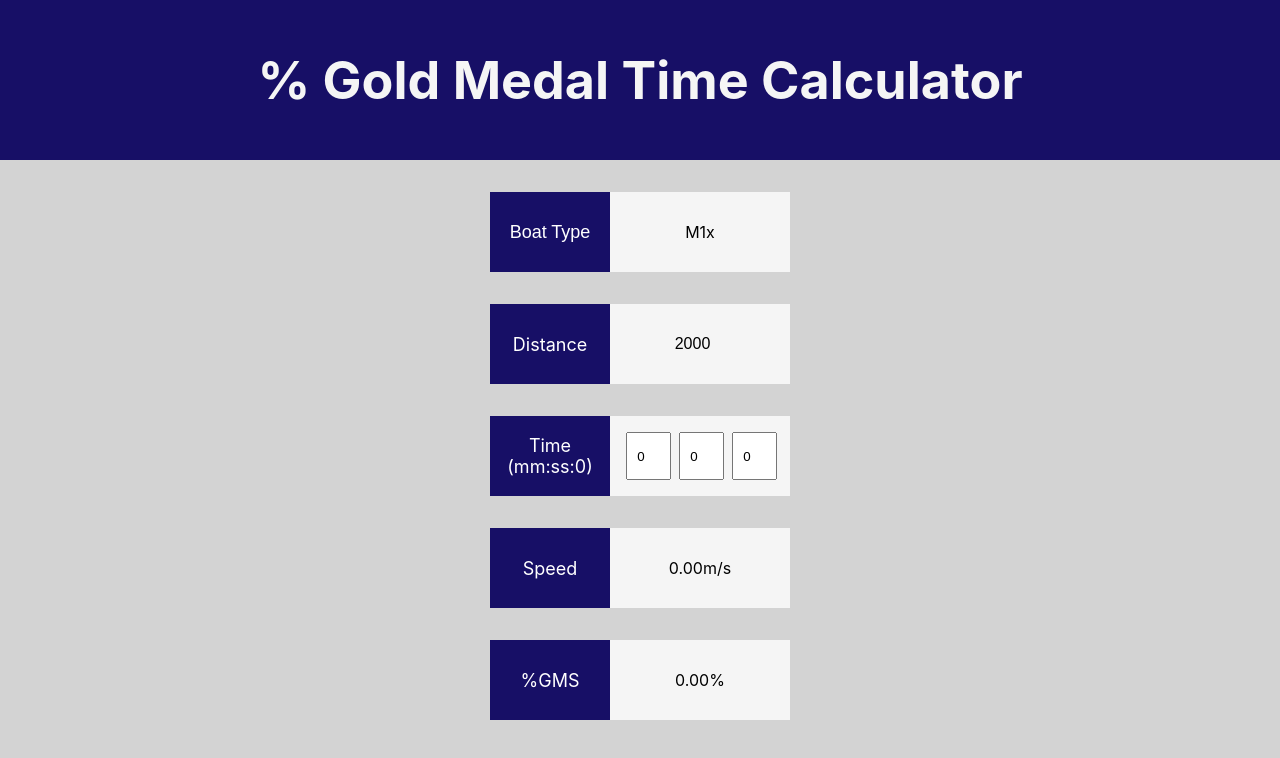
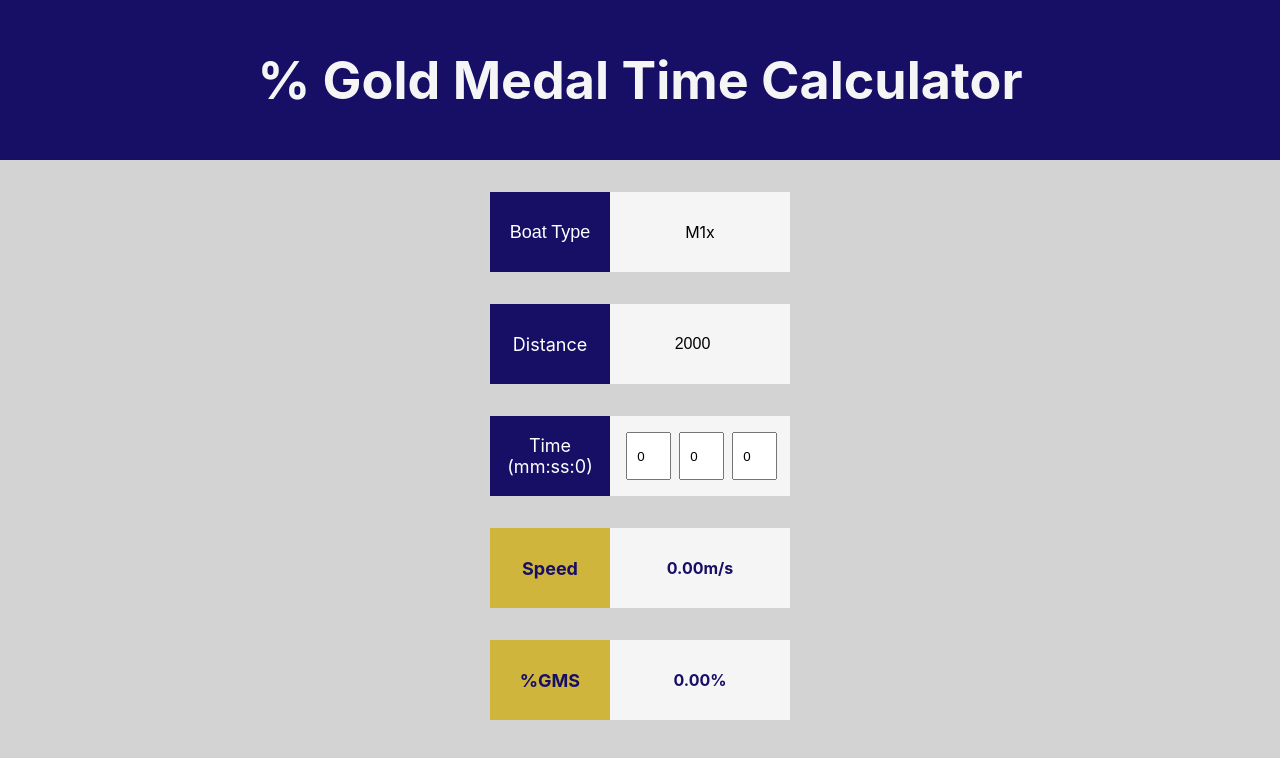
Before and after one commit to davekempsell/gold-medal-speed-calculator, a React (Create React App) app: page / in a window 1280 px wide. Shown: the top 758 px of the page. Built offline with nearby package versions, Linux system fonts and the light colour scheme.

Commit message:
primary and tertiary colors changed. Output labels changed to tertiary color

```diff
--- a/src/App.css
+++ b/src/App.css
@@ -1,7 +1,7 @@
 :root {
   --primary-color: rgb(23, 15, 102);
   --secondary-color: rgb(211, 211, 211);
-  --tertiary-color: rgb(72, 62, 166);
+  --tertiary-color: rgb(207, 181, 59);
   --label-width: 120px;
   --input-width: 180px;
 }
@@ -114,7 +114,7 @@ main {
 }
 
 .dropdown:hover .dropbtn {
-  background-color: var(--tertiary-color);
+  background-color: rgba(24, 15, 102, 0.69);
 }
 
 .label {
@@ -171,6 +171,21 @@ main {
   text-align: center;
 }
 
+.output-label {
+  display: flex;
+  flex-direction: column;
+  justify-content: center;
+  background-color: var(--tertiary-color);
+  text-align: center;
+  color: var(--primary-color);
+  font-weight: bold;
+  padding-left: 1rem;
+  padding-right: 1rem;
+  font-size: calc(10px + 1vh);
+  border: none;
+  width: var(--label-width);
+}
+
 .speed {
   display: flex;
   flex-direction: row;
@@ -184,6 +199,8 @@ main {
   justify-content: center;
   padding: 1rem;
   background-color: whitesmoke;
+  color: var(--primary-color);
+  font-weight: bold;
   font-size: calc(8px + 1vh);
   height: 100%;
   width: var(--input-width);
@@ -202,6 +219,8 @@ main {
   justify-content: center;
   padding: 1rem;
   background-color: whitesmoke;
+  color: var(--primary-color);
+  font-weight: bold;
   font-size: calc(8px + 1vh);
   height: 100%;
   width: var(--input-width);
--- a/src/components/GoldMedalSpeed.js
+++ b/src/components/GoldMedalSpeed.js
@@ -13,7 +13,7 @@ export function GoldMedalSpeed(boatType, boatSpeed) {
 
   return (
     <div className="gms">
-      <div className="label">
+      <div className="output-label">
         %GMS
       </div>
       <div className="gms-display">
--- a/src/components/Speed.js
+++ b/src/components/Speed.js
@@ -17,7 +17,7 @@ export function Speed(distance, time, setBoatSpeed) {
 
   return (
     <div className="speed">
-      <div className="label">
+      <div className="output-label">
         Speed
       </div>
       <div className="speed-display">
```
